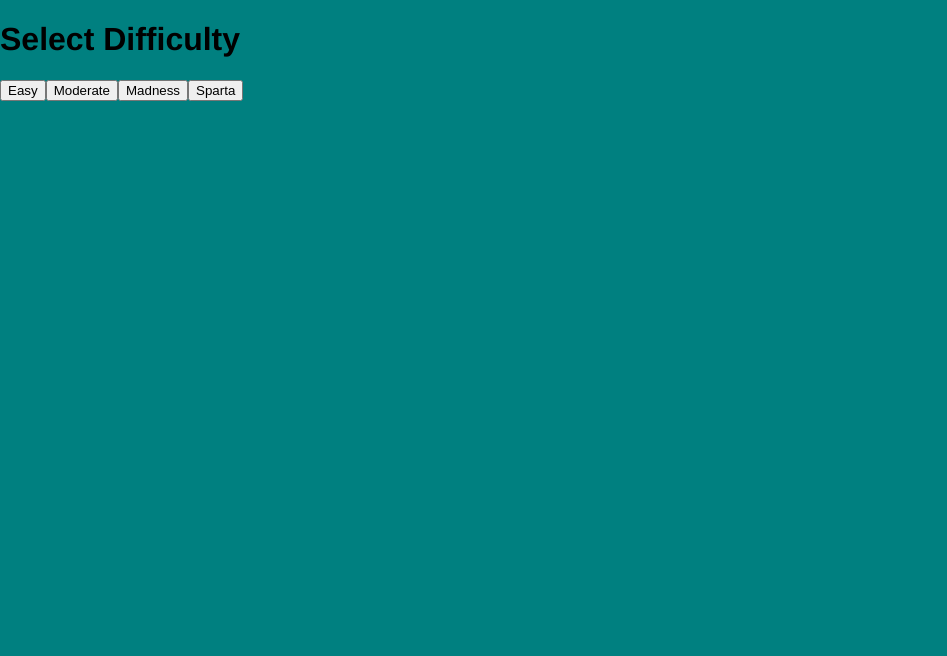
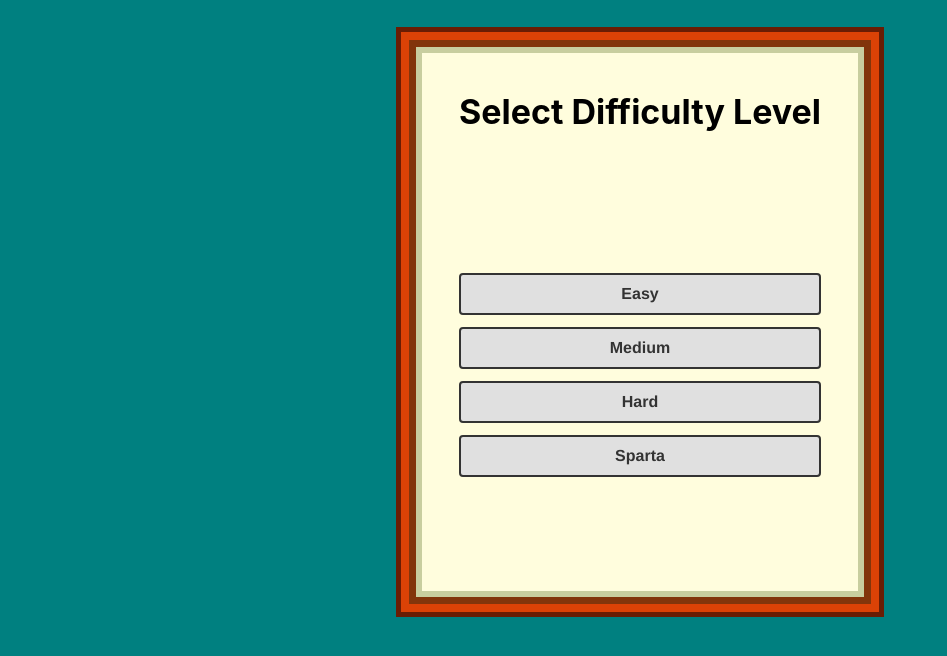
Before and after one commit to MichalFrontEnd/quizcintential, a React (Create React App) app: page / in a window 1280 px wide. Shown: the top 656 px of the page, without its empty margins (0-947 px from the left). Built offline with nearby package versions, Linux system fonts and the light colour scheme.

Commit message:
Adding level styling

```diff
--- a/package.json
+++ b/package.json
@@ -50,6 +50,9 @@
     "@types/react": "^18.3.3",
     "@types/react-dom": "^18.3.0",
     "babel-plugin-styled-components": "^2.1.4",
-    "concurrently": "^8.2.2"
+    "concurrently": "^8.2.2",
+    "postcss": "^8.4.38",
+    "postcss-preset-mantine": "^1.15.0",
+    "postcss-simple-vars": "^7.0.1"
   }
 }
--- a/src/App.tsx
+++ b/src/App.tsx
@@ -1,6 +1,9 @@
 import React, { useState } from 'react';
 import GlobalStyle from './styles/GlobalStyle'
 import { Quiz } from './components/Quiz';
+import DifficultyMenu from './components/DifficultyMenu';
+import WrapperContainer from './components/molecules/WrapperContainer';
+
 
 const App: React.FC = () => {
   const [difficulty, setDifficulty] = useState<string | null>(null);
@@ -11,21 +14,15 @@ const App: React.FC = () => {
 
   return (
     <>
-    <GlobalStyle />
-    <div>
-      {!difficulty ? (
-        <div>
-          <h1>Select Difficulty</h1>
-          <button onClick={() => handleDifficultyChange('easy')}>Easy</button>
-          <button onClick={() => handleDifficultyChange('medium')}>Moderate</button>
-          <button onClick={() => handleDifficultyChange('hard')}>Madness</button>
-          <button onClick={() => handleDifficultyChange('sparta')}>Sparta</button>
-        </div>
-      ) : (
-        <Quiz difficulty={difficulty} setDifficulty={setDifficulty}/>
+      <GlobalStyle />
+      <WrapperContainer size="sm">
+        {!difficulty ? (
+          <DifficultyMenu onSelectDifficulty={handleDifficultyChange} />
+        ) : (
+          <Quiz difficulty={difficulty} setDifficulty={setDifficulty} />
         )}
-    </div>
-        </>
+      </WrapperContainer>
+    </>
   );
 };
 
--- /dev/null
+++ b/src/components/DifficultyMenu.tsx
@@ -0,0 +1,60 @@
+import React from "react";
+import styled from "styled-components";
+import { Stack, Title } from "@mantine/core";
+import CustomButton from "./molecules/CustomButton";
+
+const DifficultyContainer = styled.div`
+
+display: flex;
+  flex-direction: column;
+  gap: 30%;
+  height: 70vh;
+  padding: 3rem 2rem;
+  text-align: center;
+`;
+
+interface DifficultyMenuProps {
+  onSelectDifficulty: (difficulty: string) => void;
+}
+
+const DifficultyMenu: React.FC<DifficultyMenuProps> = ({
+  onSelectDifficulty,
+}) => {
+  return (
+    <DifficultyContainer>
+      <Title>Select Difficulty Level</Title>
+      <Stack
+        align='stretch'
+        justify='center'
+        gap='sm'
+      >
+        <CustomButton
+          size='md'
+          onClick={() => onSelectDifficulty("easy")}
+        >
+          Easy
+        </CustomButton>
+        <CustomButton
+          size='md'
+          onClick={() => onSelectDifficulty("medium")}
+        >
+          Medium
+        </CustomButton>
+        <CustomButton
+          size='md'
+          onClick={() => onSelectDifficulty("hard")}
+        >
+          Hard
+        </CustomButton>
+        <CustomButton
+          size='md'
+          onClick={() => onSelectDifficulty("sparta")}
+        >
+          Sparta
+        </CustomButton>
+      </Stack>
+    </DifficultyContainer>
+  );
+};
+
+export default DifficultyMenu;
--- a/src/components/Quiz.tsx
+++ b/src/components/Quiz.tsx
@@ -1,8 +1,8 @@
 import React, { useState, useEffect } from "react";
 import { QuestionCard } from "./QuestionCard";
 import { Summary } from "./Summary";
+import { Question } from "../types";
 import { shuffleArray, getQuestionLimit } from "../utils";
-import { Question } from "../types";
 
 interface QuizProps {
   difficulty: string;
--- /dev/null
+++ b/src/components/molecules/CustomButton.tsx
@@ -0,0 +1,30 @@
+import React from 'react';
+import { Button, ButtonProps } from '@mantine/core';
+import styled from 'styled-components';
+
+const StyledButton = styled(Button)`
+  background-color: #e0e0e0 !important;
+  border: 2px solid #333 !important;
+  color: #333 !important;
+  font-size: 16px;
+  padding: 10px 20px;
+  cursor: pointer;
+  transition: background-color 0.3s, transform 0.3s;
+
+
+  &:hover {
+    background-color: #d0d0d0 !important;
+    transform: translateY(-2px);
+  }
+
+  &:active {
+    background-color: #c0c0c0 !important;
+    transform: translateY(2px);
+  }
+`;
+
+const CustomButton: React.FC<ButtonProps & { onClick?: () => void }> = (props) => {
+  return <StyledButton {...props}>{props.children}</StyledButton>;
+};
+
+export default CustomButton;
--- /dev/null
+++ b/src/components/molecules/WrapperContainer.tsx
@@ -0,0 +1,30 @@
+import React from 'react';
+import { Container, ContainerProps } from '@mantine/core';
+import styled from 'styled-components';
+
+const StyledWrapperContainer = styled(Container)`
+    outline: 5px solid #691d04;
+    border: 10px solid #db4206;
+    background-color: #fffddd;
+    position: relative;
+
+
+    &::after {
+        content: " ";
+        position: absolute;
+        z-index: 2;
+        top: 5px;
+        left: 5px;
+        right: 5px;
+        bottom: 5px;
+        border: 6px solid #c8ce9f;
+        outline: 7px solid #82350b;
+        pointer-events: none;
+      }
+`;
+
+const WrapperContainer: React.FC<ContainerProps> = (props) => {
+  return <StyledWrapperContainer {...props}>{props.children}</StyledWrapperContainer>;
+};
+
+export default WrapperContainer;
--- a/src/index.tsx
+++ b/src/index.tsx
@@ -1,15 +1,19 @@
-import React from 'react';
-import ReactDOM from 'react-dom/client';
-import './index.css';
-import App from './App';
-import reportWebVitals from './reportWebVitals';
+import React from "react";
+import ReactDOM from "react-dom/client";
+import { MantineProvider } from "@mantine/core";
+import App from "./App";
+import reportWebVitals from "./reportWebVitals";
+
+import '@mantine/core/styles.css';
 
 const root = ReactDOM.createRoot(
-  document.getElementById('root') as HTMLElement
+  document.getElementById("root") as HTMLElement
 );
 root.render(
   <React.StrictMode>
-    <App />
+    <MantineProvider>
+      <App />
+    </MantineProvider>
   </React.StrictMode>
 );
 
--- a/src/styles/GlobalStyle.ts
+++ b/src/styles/GlobalStyle.ts
@@ -3,10 +3,12 @@ import { createGlobalStyle } from 'styled-components';
 const GlobalStyle = createGlobalStyle`
   body {
     margin: 0;
-    padding: 0;
+    padding: 2rem 0;
     background: teal;
     font-family: Open-Sans, Helvetica, Sans-Serif;
     box-sizing: border-box;
+    display: flex;
+    justify-content: center;
   }
 `;
 
```
Also changed, not shown: postcsss.config.cjs (added, +14 -0 lines), tsconfig.json (+2 -8 lines), 1 other file (tests, documents, lock files or other folders).
